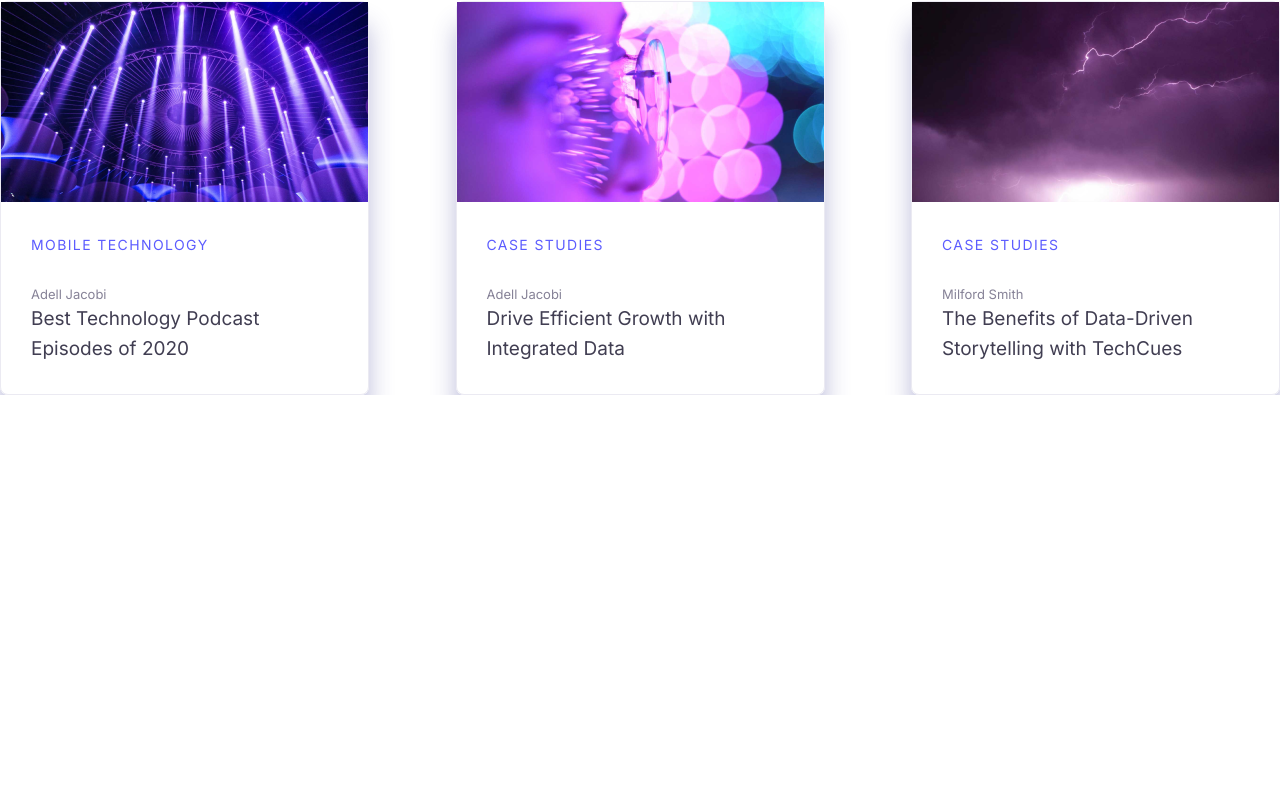
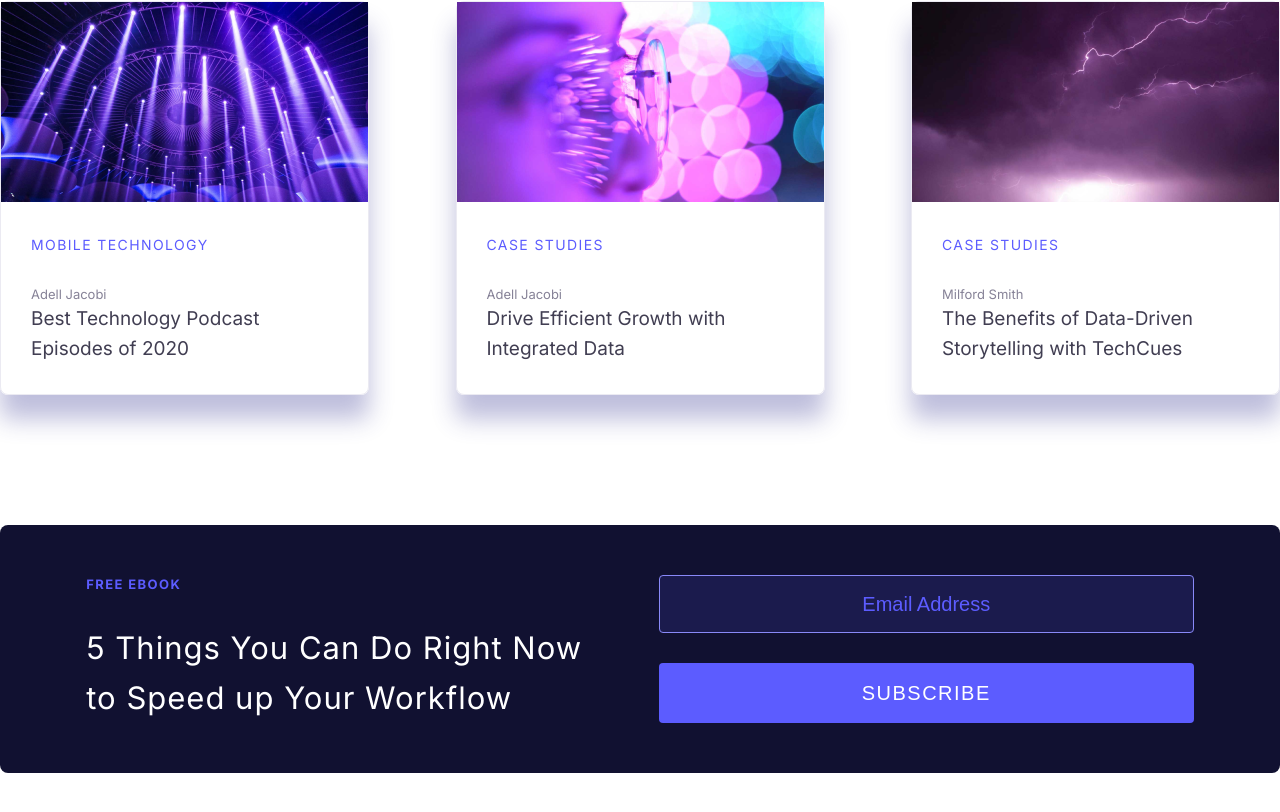
Before and after one commit to AirMous3/TechCues, a React (Create React App) app: page / in a window 1280 px wide. Shown: the part 1064-1876 px from the top of the page. Before the commit the page ends 1459 px from the top, so only its background shows below. Built offline with nearby package versions, Linux system fonts and the light colour scheme.

Commit message:
Features: add subscription form

```diff
--- a/src/App.js
+++ b/src/App.js
@@ -1,5 +1,6 @@
 import { Articles } from '@/components/Articles';
 import { Container } from '@/components/Container';
+import { GetStartedForm } from '@/components/GetStartedForm';
 import { Header } from '@/components/Header';
 import { Main } from '@/components/Main';
 
@@ -10,6 +11,7 @@ function App() {
       <Container>
         <Main />
         <Articles />
+        <GetStartedForm />
       </Container>
     </div>
   );
--- a/src/components/Articles/index.js
+++ b/src/components/Articles/index.js
@@ -16,7 +16,7 @@ export const Articles = () => {
         <ArticlesTitle>Recent Articles</ArticlesTitle>
         <ArticlesViewAll>View All</ArticlesViewAll>
       </ArticlesTitleWrapper>
-      <ArticlesDiv />
+      {/*<ArticlesDiv />*/}
       <ArticlesWrapper>
         {config.map(({ description, author, title, image }, index) => (
           <Article
--- /dev/null
+++ b/src/components/GetStartedForm/components.js
@@ -0,0 +1,57 @@
+import styled from 'styled-components';
+
+import { Button } from '@/components/Button';
+
+export const FormWrapper = styled.section`
+  display: flex;
+  justify-content: space-around;
+  margin-top: 130px;
+  padding: 50px;
+  color: ${({ theme }) => theme.colors.white};
+  background-color: ${({ theme }) => theme.colors.darkBlue};
+  border-radius: 8px;
+  margin-bottom: 130px;
+`;
+export const FormTitle = styled.div`
+  font-weight: 700;
+  font-size: 13px;
+  line-height: 18px;
+  letter-spacing: 1.4px;
+  text-transform: uppercase;
+  color: ${({ theme }) => theme.colors.secondary};
+  margin-bottom: 30px;
+`;
+export const FormDescription = styled.div`
+  font-size: 31px;
+  line-height: 50px;
+  letter-spacing: 1px;
+  max-width: 500px;
+`;
+export const FormInput = styled.input`
+  color: white;
+  outline: none;
+  font-size: 20px;
+  line-height: 30px;
+  background: #1b1b4d;
+  border: 1px solid #8989f8;
+  border-radius: 4px;
+  padding: 13px 200px 13px 200px;
+
+  ::placeholder {
+    font-size: 20px;
+    line-height: 30px;
+    text-align: center;
+    color: ${({ theme }) => theme.colors.secondary};
+  }
+`;
+export const FormInputWrapper = styled.div`
+  display: flex;
+  flex-direction: column;
+  justify-content: center;
+  gap: 30px;
+  max-width: 535px;
+`;
+export const FormInputButton = styled(Button)`
+  font-size: 20px;
+  height: 100%;
+`;
--- /dev/null
+++ b/src/components/GetStartedForm/index.js
@@ -0,0 +1,25 @@
+import {
+  FormDescription,
+  FormInput,
+  FormInputButton,
+  FormInputWrapper,
+  FormTitle,
+  FormWrapper,
+} from './components';
+
+export const GetStartedForm = () => {
+  return (
+    <FormWrapper>
+      <div>
+        <FormTitle>Free ebook</FormTitle>
+        <FormDescription>
+          5 Things You Can Do Right Now to Speed up Your Workflow
+        </FormDescription>
+      </div>
+      <FormInputWrapper>
+        <FormInput placeholder="Email Address" type="text" />
+        <FormInputButton>Subscribe</FormInputButton>
+      </FormInputWrapper>
+    </FormWrapper>
+  );
+};
--- a/src/theme.js
+++ b/src/theme.js
@@ -9,6 +9,7 @@ const border = '#EBEAF2';
 const whiteGray = '#868297';
 const secondary = '#5C5CFF';
 const primary = '#413e52';
+const darkBlue = '#111131';
 
 const boxShadows = [
   '6px 6px 16px rgba(17, 17, 49, 0.12)',
@@ -59,5 +60,6 @@ export const theme = {
     black,
     white,
     border,
+    darkBlue
   },
 };
```
